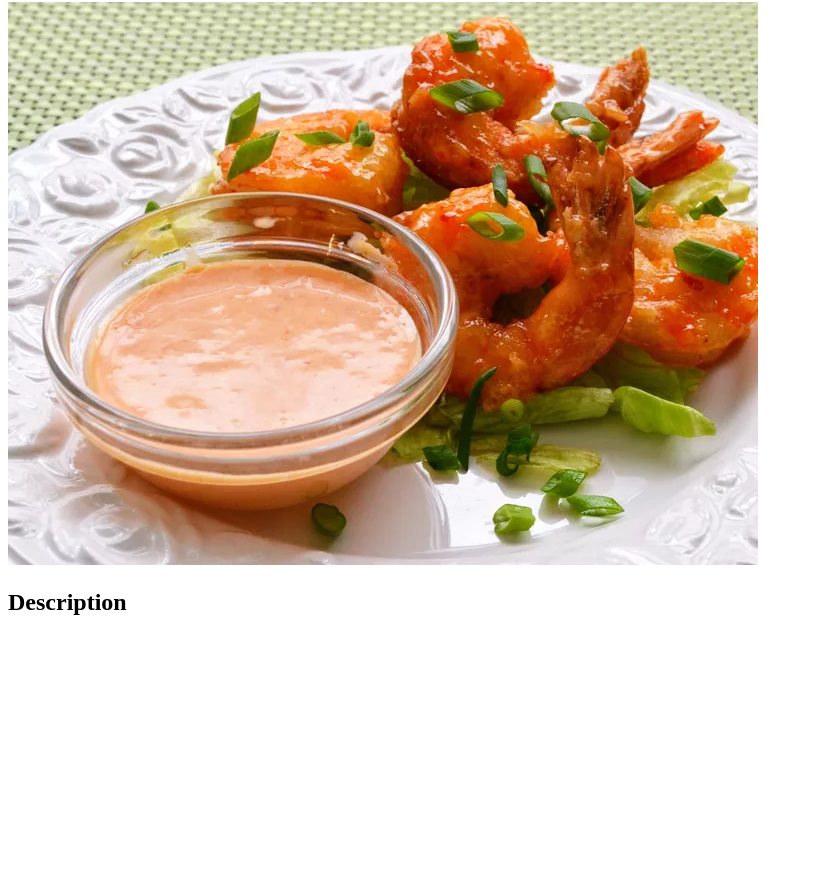
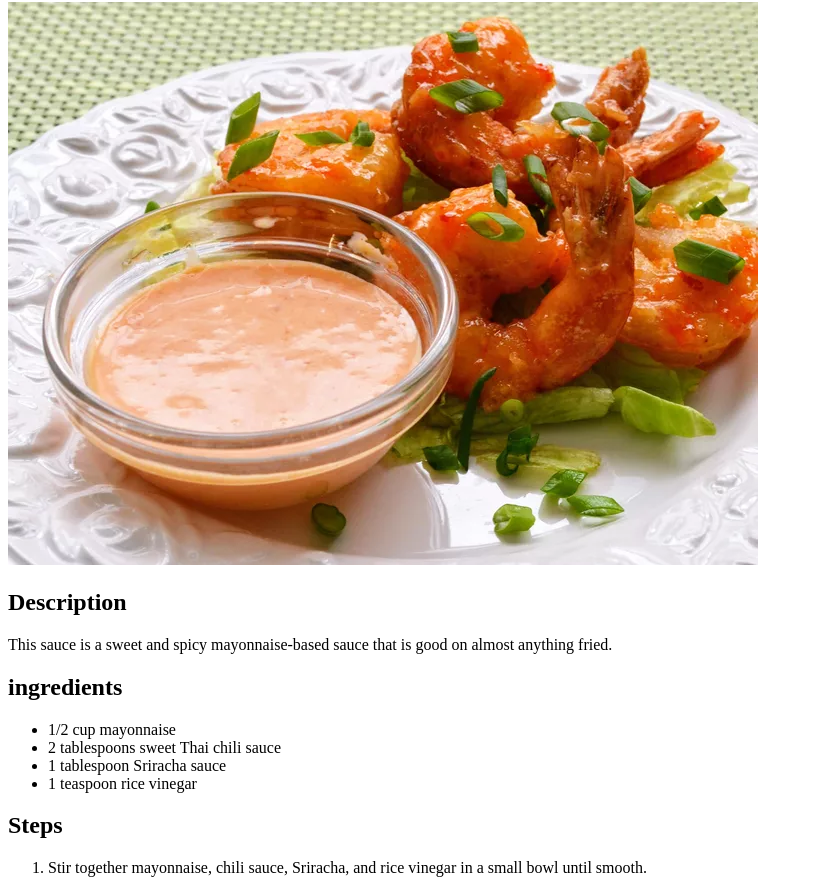
Before and after one commit to Fospx/odin-recipes, a plain HTML site: page recipes/sauce.html in a window 1280 px wide. Shown: the part 78-971 px from the top of the page, without its empty margins (0-813 px from the left). Before the commit the page ends 800 px from the top, so only its background shows below. Drawn offline with Linux system fonts and the light colour scheme.

Commit message:
added description, ingredients, and steps

```diff
--- a/recipes/sauce.html
+++ b/recipes/sauce.html
@@ -11,7 +11,22 @@
 
 
         <h2>Description</h2>
-        <p></p>
+        <p>This sauce is a sweet and spicy mayonnaise-based sauce that is good on almost anything fried.</p>
+
+        <h2>ingredients</h2>
+        <ul>
+            <li>1/2 cup mayonnaise</li>
+            <li>2 tablespoons sweet Thai chili sauce</li>
+            <li>1 tablespoon Sriracha sauce</li>
+            <li>1 teaspoon rice vinegar</li>
+        </ul>
+
+        <h2>Steps</h2>
+        <ol>
+            <li>Stir together mayonnaise, chili sauce, Sriracha, and rice vinegar in
+                a small bowl until smooth.
+            </li>
+        </ol>
 
 
 
```
